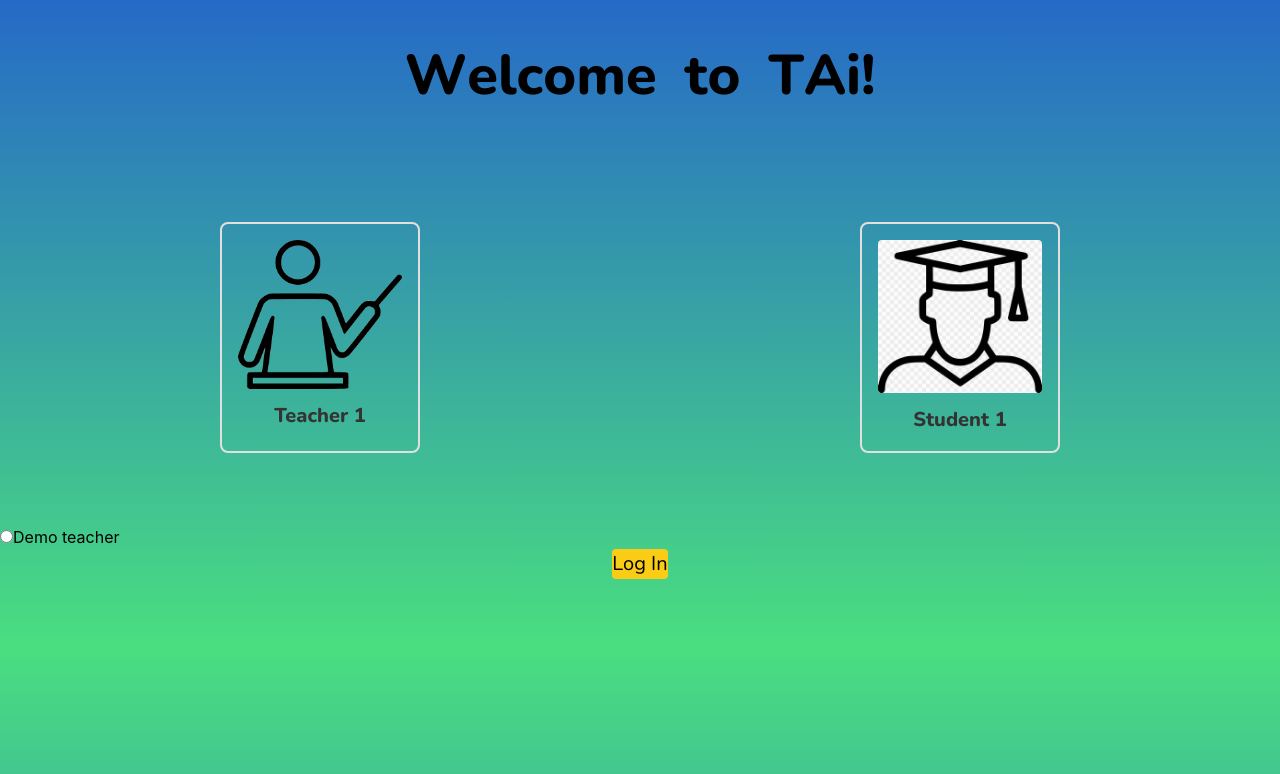
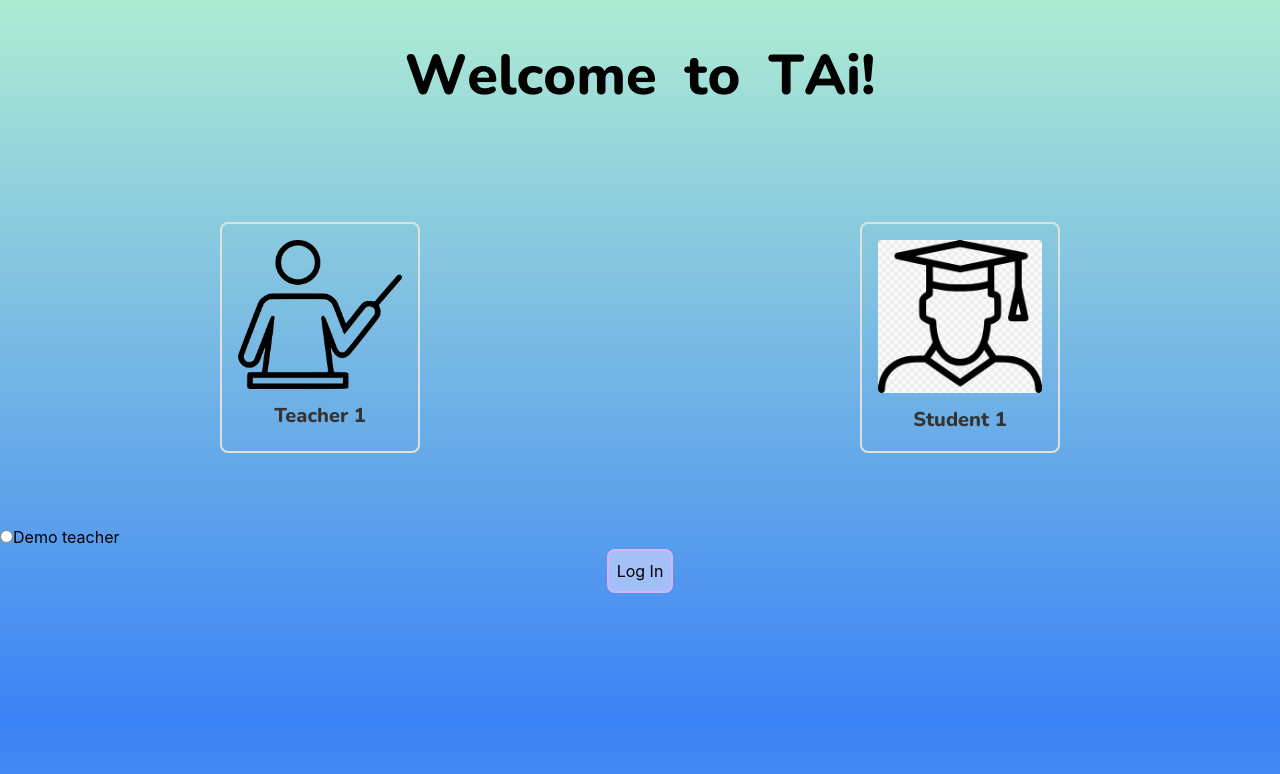
Before and after one commit to SwiftSeizure/tAI, a React (Create React App) app in the folder tai-frontend/: page / in a window 1280 px wide. Shown: the top 774 px of the page. Built offline with nearby package versions, Linux system fonts and the light colour scheme.

Commit message:
Trying to get this button to be more stylish for the login screen.

```diff
--- a/tai-frontend/src/pages/Universal/LoginPage.js
+++ b/tai-frontend/src/pages/Universal/LoginPage.js
@@ -61,7 +61,7 @@ const LoginPage = () => {
 
     return (
         <>
-        <div className="h-screen w-screen bg-gradient-to-b from-blue-700 via-blue-300 via-green-400 to-blue-700 bg-[length:100%_200%] animate-scrollGradient">
+        <div className="h-screen w-screen bg-gradient-to-b from-blue-500 via-green-200 to-blue-500 bg-[length:100%_200%] animate-scrollGradient">
             <TitleCard title={""} />
 
 
@@ -126,10 +126,10 @@ const LoginPage = () => {
 
             <div className="flex justify-center items-center ">
                 <button
-                    className="rounded border-radius padding bg-yellow-400 bg-transparent"
+                    className="rounded-lg border-2 p-2 border-purple-300 bg-opacity-50 bg-purple-100"
                     onClick={logIn}
                     >
-                       <h3 className="custom-button-login-h2"> Log In </h3>
+                       <h3 className="opacity-100"> Log In </h3>
                     </button>
             </div>
         </div>
--- a/tai-frontend/tailwind.config.js
+++ b/tai-frontend/tailwind.config.js
@@ -17,7 +17,7 @@ module.exports = {
       },
       animation: {
         fallBounce: 'fallBounce 0.5s ease-out forwards',
-        scrollGradient: 'scrollGradient 5s linear infinite',
+        scrollGradient: 'scrollGradient 10s linear infinite',
       },
     },
   },
```
